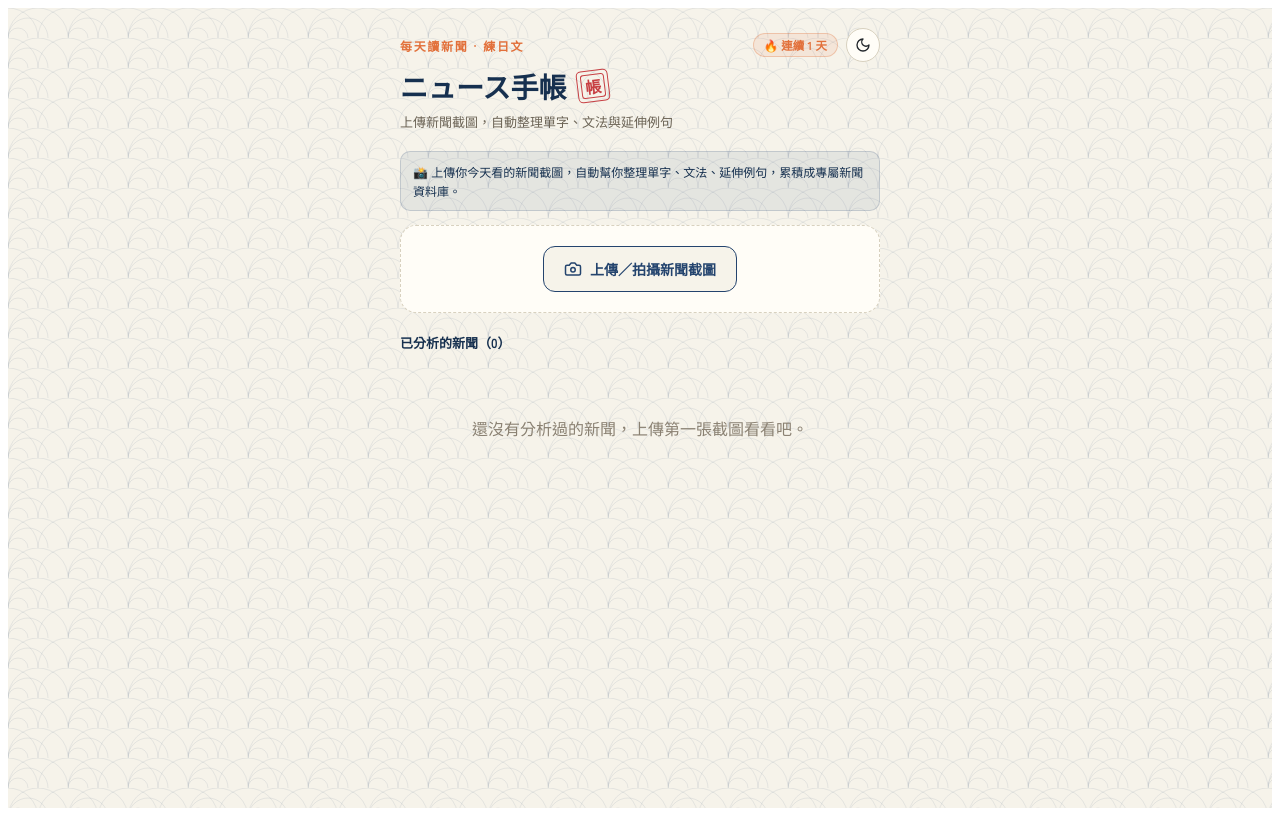
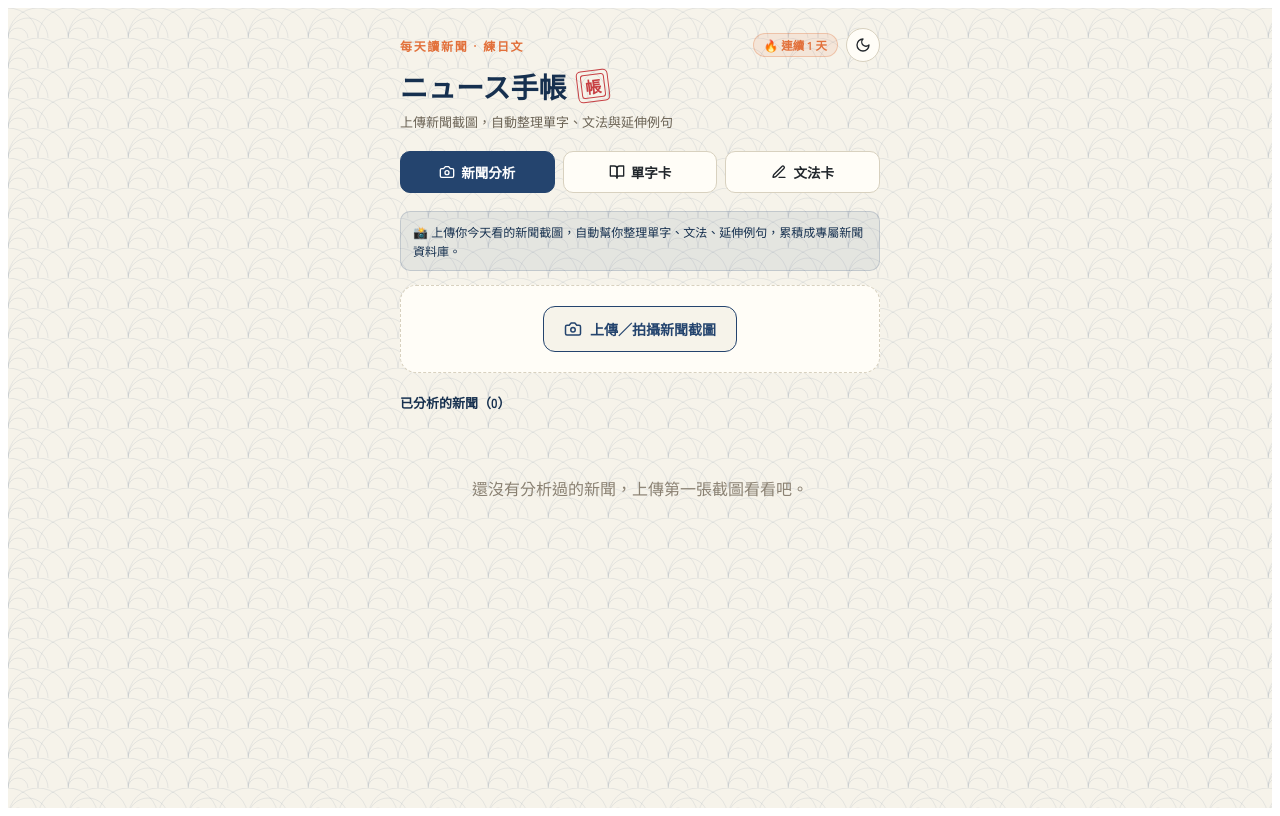
Before and after one commit to AllenGuShu/michinori, a React (Vite) app: page / in a window 1280 px wide. Built offline with nearby package versions, Linux system fonts and the light colour scheme.

Commit message:
update new

```diff
--- a/src/App.jsx
+++ b/src/App.jsx
@@ -1,10 +1,13 @@
 import React, { useState, useEffect } from "react";
-import { Moon, Sun } from "lucide-react";
+import { Moon, Sun, Camera, BookOpen, PenLine } from "lucide-react";
 import NewsAnalyzer from "./components/NewsAnalyzer.jsx";
+import VocabCards from "./components/VocabCards.jsx";
+import GrammarCards from "./components/GrammarCards.jsx";
 import { recordActivity, getStreak } from "./lib/streak.js";
 import { loadTheme, saveTheme } from "./lib/theme.js";
 
 export default function App() {
+  const [mode, setMode] = useState("news");
   const [streak, setStreak] = useState(() => getStreak());
   const [darkMode, setDarkMode] = useState(() => loadTheme() === "dark");
 
@@ -171,6 +174,24 @@ export default function App() {
         }
 
         .empty-state { text-align: center; padding: 40px 0; color: var(--muted-2); }
+
+        .tabs { display: flex; gap: 8px; margin: 4px 0 18px; }
+        .tab-btn {
+          flex: 1; display: flex; align-items: center; justify-content: center; gap: 6px;
+          padding: 10px 8px; border-radius: 10px; border: 1.5px solid var(--line);
+          background: var(--paper-card); color: var(--ink); font-weight: 600; font-size: 13.5px;
+          cursor: pointer; transition: all .15s ease;
+        }
+        .tab-btn.active { background: var(--ai); border-color: var(--ai); color: #fff; }
+
+        .vocab-card-word {
+          flex: 1; font-family: 'Noto Serif JP', serif; font-weight: 700; font-size: 17px; color: var(--heading);
+          text-align: left;
+        }
+        .vocab-card-word ruby rt { font-size: 10px; color: var(--muted-2); }
+        .vocab-card-zh-row { display: flex; align-items: center; justify-content: space-between; gap: 10px; }
+        .vocab-card-zh { font-size: 15px; color: var(--ink); }
+        .vocab-card-source { margin-top: 10px; font-size: 11.5px; color: var(--muted-3); }
       `}</style>
 
       <div className="shell">
@@ -195,7 +216,21 @@ export default function App() {
           <div className="subtitle">上傳新聞截圖，自動整理單字、文法與延伸例句</div>
         </div>
 
-        <NewsAnalyzer />
+        <div className="tabs">
+          <button className={`tab-btn ${mode === "news" ? "active" : ""}`} onClick={() => setMode("news")}>
+            <Camera size={16} /> 新聞分析
+          </button>
+          <button className={`tab-btn ${mode === "vocab" ? "active" : ""}`} onClick={() => setMode("vocab")}>
+            <BookOpen size={16} /> 單字卡
+          </button>
+          <button className={`tab-btn ${mode === "grammar" ? "active" : ""}`} onClick={() => setMode("grammar")}>
+            <PenLine size={16} /> 文法卡
+          </button>
+        </div>
+
+        {mode === "news" && <NewsAnalyzer />}
+        {mode === "vocab" && <VocabCards key={mode} />}
+        {mode === "grammar" && <GrammarCards key={mode} />}
       </div>
     </div>
   );
--- /dev/null
+++ b/src/components/GrammarCards.jsx
@@ -0,0 +1,67 @@
+import React, { useState } from "react";
+import { ChevronDown, ChevronUp, Volume2 } from "lucide-react";
+import { Furigana } from "../lib/furigana.jsx";
+import { speak } from "../lib/speak.js";
+import { getAllGrammar } from "../lib/newsArchive.js";
+
+export default function GrammarCards() {
+  const [grammar] = useState(() => getAllGrammar());
+  const [openPattern, setOpenPattern] = useState(null);
+
+  const toggle = (pattern) => setOpenPattern((cur) => (cur === pattern ? null : pattern));
+
+  if (grammar.length === 0) {
+    return (
+      <div className="empty-state">
+        <p>還沒有累積到任何文法。<br />先去「新聞分析」上傳幾篇文章，這裡就會自動出現文法卡。</p>
+      </div>
+    );
+  }
+
+  return (
+    <div>
+      <div className="n5-intro">📖 從你分析過的 {grammar.length} 個文法句型彙整而成，點卡片看例句與說明。</div>
+
+      <div className="n5-lesson-list">
+        {grammar.map((g) => {
+          const isOpen = openPattern === g.pattern;
+          return (
+            <div key={g.pattern} className="n5-lesson-card">
+              <button className="n5-lesson-header" onClick={() => toggle(g.pattern)}>
+                <span className="vocab-card-word">{g.pattern}</span>
+                {isOpen ? <ChevronUp size={18} /> : <ChevronDown size={18} />}
+              </button>
+
+              {isOpen && (
+                <div className="n5-lesson-body">
+                  <div className="vocab-card-zh-row">
+                    <span className="vocab-card-zh">{g.meaning}</span>
+                  </div>
+                  {g.note && <div className="grammar-note">📌 {g.note}</div>}
+
+                  {g.example && (
+                    <div className="n5-sentence-item" style={{ marginTop: 10 }}>
+                      <div className="n5-sentence-row">
+                        <div className="n5-sentence-jp"><Furigana text={g.example} /></div>
+                        <button className="n5-speak-btn" onClick={() => speak(g.example)} aria-label="播放發音">
+                          <Volume2 size={16} />
+                        </button>
+                      </div>
+                      {g.exampleZh && <div className="n5-sentence-zh">{g.exampleZh}</div>}
+                    </div>
+                  )}
+
+                  {g.sourceTitle && (
+                    <div className="vocab-card-source">
+                      出自：{g.sourceTitle}（{g.sourceDate}）
+                    </div>
+                  )}
+                </div>
+              )}
+            </div>
+          );
+        })}
+      </div>
+    </div>
+  );
+}
--- a/src/components/NewsAnalyzer.jsx
+++ b/src/components/NewsAnalyzer.jsx
@@ -69,7 +69,6 @@ export default function NewsAnalyzer() {
           ref={fileInputRef}
           type="file"
           accept="image/*"
-          capture="environment"
           onChange={handleFileChange}
           style={{ display: "none" }}
         />
--- /dev/null
+++ b/src/components/VocabCards.jsx
@@ -0,0 +1,58 @@
+import React, { useState } from "react";
+import { ChevronDown, ChevronUp, Volume2 } from "lucide-react";
+import { WordRuby } from "../lib/furigana.jsx";
+import { speak } from "../lib/speak.js";
+import { getAllVocab } from "../lib/newsArchive.js";
+
+export default function VocabCards() {
+  const [vocab] = useState(() => getAllVocab());
+  const [openWord, setOpenWord] = useState(null);
+
+  const toggle = (word) => setOpenWord((cur) => (cur === word ? null : word));
+
+  if (vocab.length === 0) {
+    return (
+      <div className="empty-state">
+        <p>還沒有累積到任何單字。<br />先去「新聞分析」上傳幾篇文章，這裡就會自動出現單字卡。</p>
+      </div>
+    );
+  }
+
+  return (
+    <div>
+      <div className="n5-intro">📇 從你分析過的 {vocab.length} 個單字彙整而成，點卡片看意思與出處。</div>
+
+      <div className="n5-lesson-list">
+        {vocab.map((v) => {
+          const isOpen = openWord === v.word;
+          return (
+            <div key={v.word} className="n5-lesson-card">
+              <button className="n5-lesson-header" onClick={() => toggle(v.word)}>
+                <span className="vocab-card-word">
+                  <WordRuby word={v.word} reading={v.reading} />
+                </span>
+                {isOpen ? <ChevronUp size={18} /> : <ChevronDown size={18} />}
+              </button>
+
+              {isOpen && (
+                <div className="n5-lesson-body">
+                  <div className="vocab-card-zh-row">
+                    <span className="vocab-card-zh">{v.zh}</span>
+                    <button className="n5-speak-btn" onClick={() => speak(v.reading || v.word)} aria-label="播放發音">
+                      <Volume2 size={16} />
+                    </button>
+                  </div>
+                  {v.sourceTitle && (
+                    <div className="vocab-card-source">
+                      出自：{v.sourceTitle}（{v.sourceDate}）
+                    </div>
+                  )}
+                </div>
+              )}
+            </div>
+          );
+        })}
+      </div>
+    </div>
+  );
+}
--- a/src/lib/newsArchive.js
+++ b/src/lib/newsArchive.js
@@ -31,3 +31,31 @@ export function deleteArticle(id) {
   persist(next);
   return next;
 }
+
+// 彙整所有已分析新聞裡的單字，同一個字只保留第一次出現的那筆
+export function getAllVocab() {
+  const archive = loadArchive();
+  const map = new Map();
+  archive.forEach((a) => {
+    (a.vocab || []).forEach((v) => {
+      if (!map.has(v.word)) {
+        map.set(v.word, { ...v, sourceTitle: a.title, sourceDate: a.date });
+      }
+    });
+  });
+  return Array.from(map.values());
+}
+
+// 彙整所有已分析新聞裡的文法句型，同一個句型只保留第一次出現的那筆
+export function getAllGrammar() {
+  const archive = loadArchive();
+  const map = new Map();
+  archive.forEach((a) => {
+    (a.grammar || []).forEach((g) => {
+      if (!map.has(g.pattern)) {
+        map.set(g.pattern, { ...g, sourceTitle: a.title, sourceDate: a.date });
+      }
+    });
+  });
+  return Array.from(map.values());
+}
```
